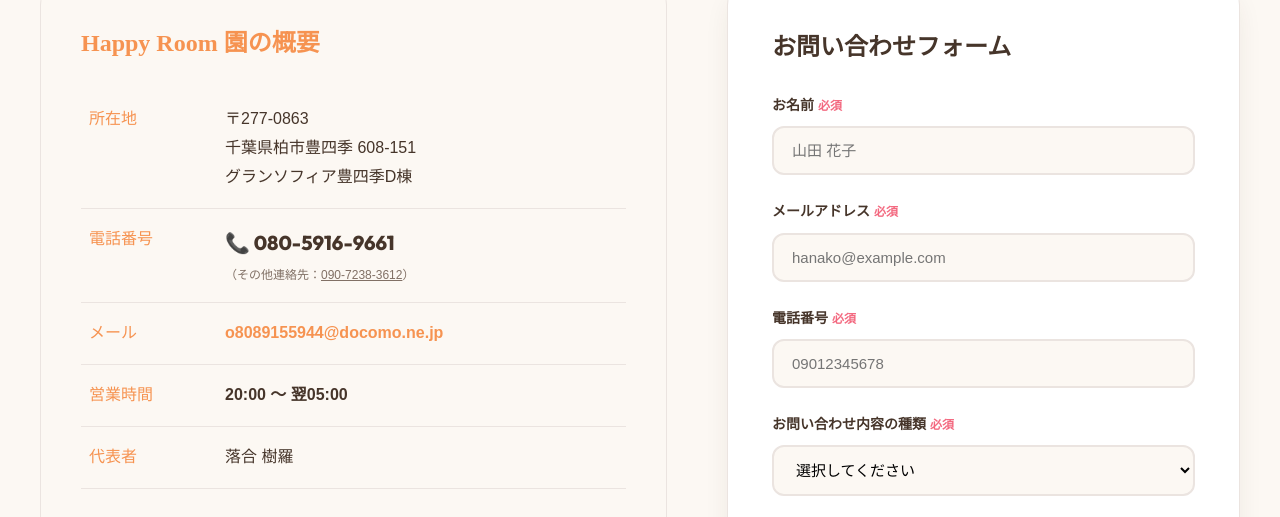
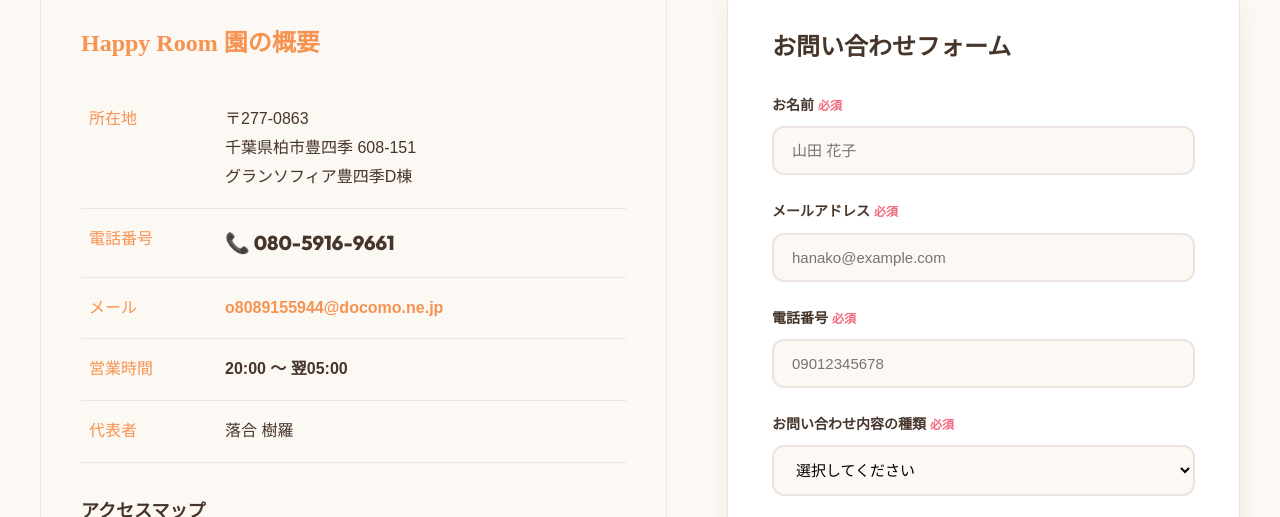
Before and after one commit to happyroom-nursery/happyroom-nursery.github.io, a website built with Vite: page index.html in a window 1280 px wide. Shown: the part 6548-7065 px from the top of the page. Built offline with nearby package versions, Linux system fonts and the light colour scheme; no server answers; a web font is replaced by a local one.

Commit message:
Remove other contact number

```diff
--- a/index.html
+++ b/index.html
@@ -281,7 +281,6 @@
                 <th>電話番号</th>
                 <td>
                   <a href="tel:08059169661" class="tel-link">📞 080-5916-9661</a>
-                  <span style="font-size: 12px; color: var(--text-muted); display: block; margin-top: 4px;">（その他連絡先：<a href="tel:09072383612" style="color: inherit;">090-7238-3612</a>）</span>
                 </td>
               </tr>
               <tr>
```
